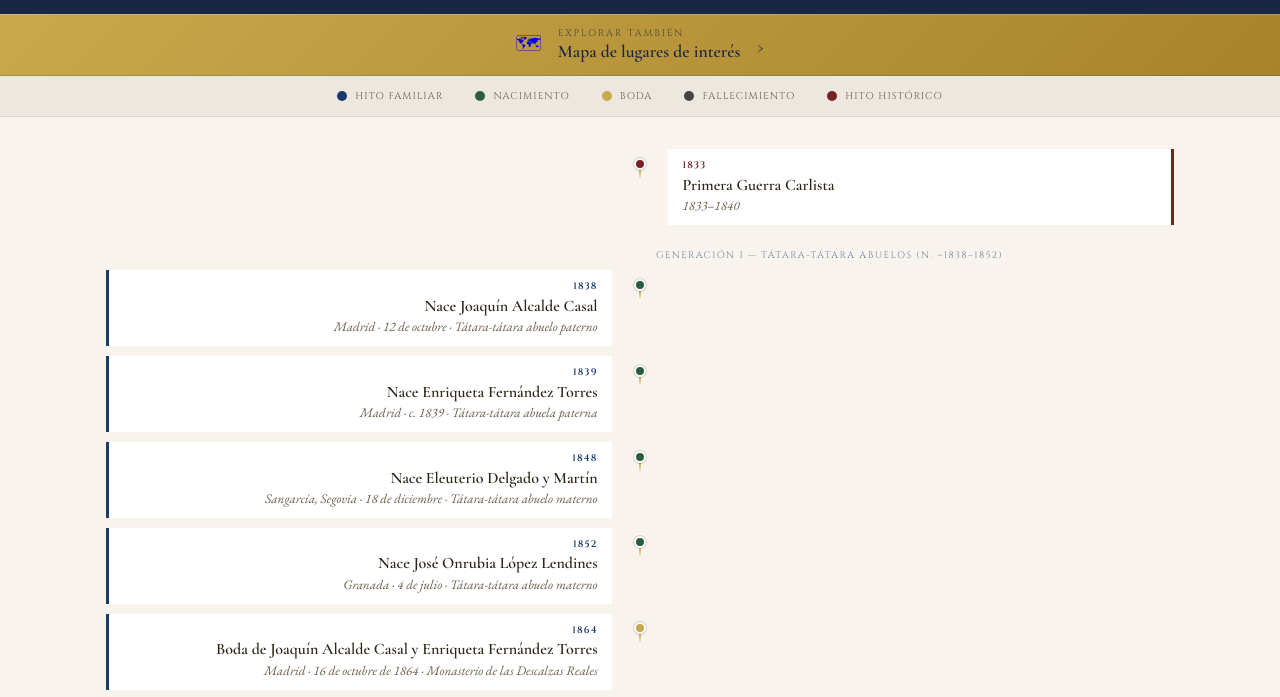
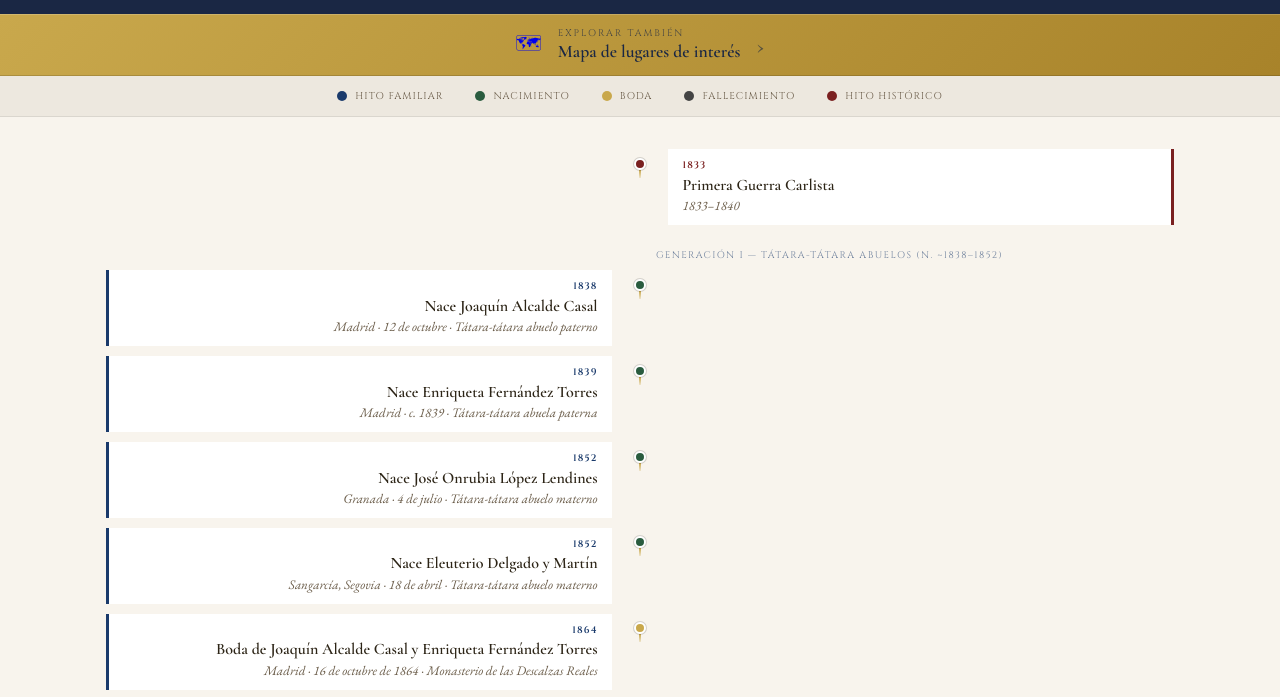
Before and after one commit to jvilaj/familia-alcalde-delgado, a plain HTML site: page timeline.html in a window 1280 px wide. Shown: the part 100-797 px from the top of the page. Drawn offline with nearby package versions, Linux system fonts and the light colour scheme.

Commit message:
Update timeline.html

```diff
--- a/timeline.html
+++ b/timeline.html
@@ -153,9 +153,9 @@ const events = [
     sub:'Madrid · c. 1839 · Tátara-tátara abuela paterna',
     detail:'Natural de Madrid, de la misma edad aproximada que Joaquín Alcalde Casal, con quien se casaría a los 25 años. Fallecería en 1906, veinte años antes que su marido.' },
 
-  { year:1848, side:'family', dot:'nacimiento', gen:1,
+  { year:1852, side:'family', dot:'nacimiento', gen:1,
     title:'Nace Eleuterio Delgado y Martín',
-    sub:'Sangarcía, Segovia · 18 de diciembre · Tátara-tátara abuelo materno',
+    sub:'Sangarcía, Segovia · 18 de abril · Tátara-tátara abuelo materno',
     detail:'Hijo de Francisco Delgado Asenjo y Francisca Martín Calvo, ambos de Sangarcía. Abogado y político de éxito, llegó a ser Ministro de Hacienda en 1906 bajo la presidencia de Segismundo Moret. Diputado en cuatro legislaturas, primero por Vivero y luego por Riaza.' },
 
   { year:1852, side:'family', dot:'nacimiento', gen:1,
```
